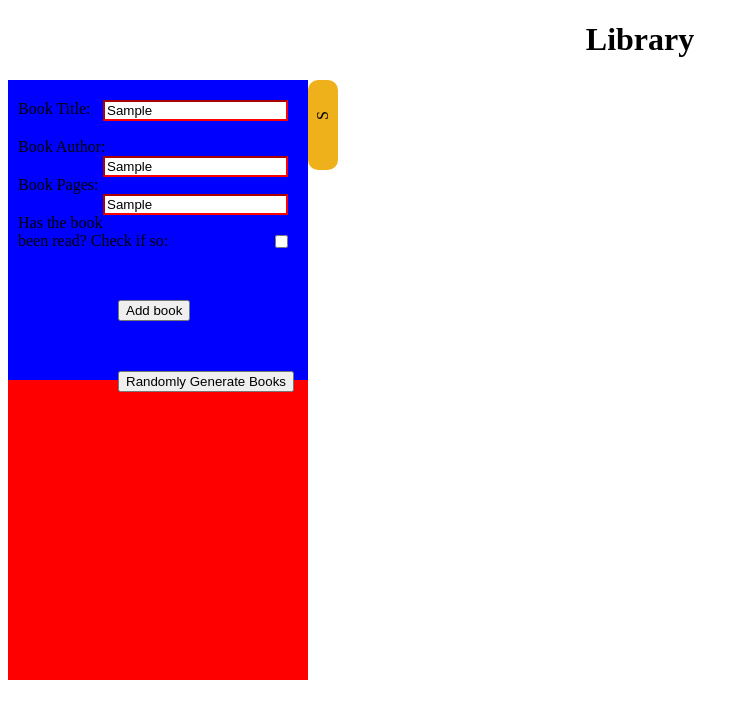
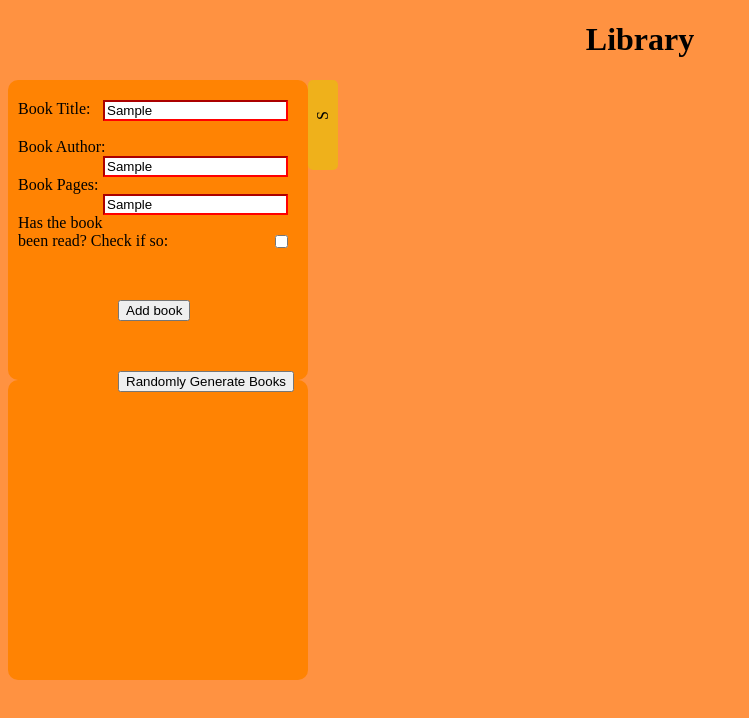
Before and after one commit to ParkerGagliano/OdinProjectLibrary, a plain HTML site: page index.html in a window 1280 px wide. Both pictures are taken after typing "Sample", "Sample", "Sample" into the empty fields and a click on the button "Add book". Shown: the whole page, without its empty margins (0-749 px from the left). Drawn offline with Linux system fonts and the light colour scheme.

Commit message:
new color, mainly fixed checkmark bug :)

```diff
--- a/main.js
+++ b/main.js
@@ -6,8 +6,6 @@ const bookRead = document.getElementById('book-read')
 let testInput = document.getElementById('test-input')
 const modalContainer = document.getElementById('modal-container')
 const generateBooks = document.getElementById('generate-books')
-const modalClose = document.createElement('input')
-modalClose.type = ('checkbox')
 let readMark = document.createElement('p')
 readMark.innerText = '✓'
 let bookShelf = []
@@ -67,6 +65,8 @@ function renderBooks() {
 
 function createModal(bookinfo, book) {
     modalContainer.innerHTML = ''
+    const modalClose = document.createElement('input')
+    modalClose.type = ('checkbox')
     for(let i of bookinfo) {
         let tempTest = document.createElement('p')
         tempTest.innerHTML = i[0] + i[1]
@@ -76,10 +76,12 @@ function createModal(bookinfo, book) {
     modalContainer.appendChild(modalClose)
     modalClose.addEventListener('change', function() {
         if (this.checked) {
-            bookShelf[book.bookcount].read=true
+            book.read = true
+            //bookShelf[book.bookcount].read=true
             renderBooks()
         } else {
-            bookShelf[book.bookcount].read=false
+            book.read = false
+            //bookShelf[book.bookcount].read=true   Alternative option found while trying to fix other bug
             renderBooks()
         }
     })
@@ -125,8 +127,4 @@ function autoFillBooks(books, counter) {
             autoFillBooks(books,counter);
         }, 10);
     }
-
-
-
-
 }
--- a/styles.css
+++ b/styles.css
@@ -1,35 +1,34 @@
+ html {
+     background-color: #FF9241;
+ }
+
  .lib {
     text-align: center;
  }
-
 
  .inputcontainer {
     display: flex;
     height: 300px;
   }
-
   .input-box {
-    background-color: blue;
+    background-color: #FF8303;
     width: 300px;
     display: block;
+    border-radius: 10px;
  }
-
   .input-line {
     margin-left: 10px;
     margin-top: 20px;
  }
-
   .input {
     float: right;
     margin-right: 20px;
     border-color: red;
  }
-
   .submit-book-button {
     margin-top: 50px;
     margin-left: 110px;
  }
-
   .test-input {
     flex-grow: 1;
     display: grid;
@@ -37,27 +36,24 @@
     grid-template-rows: repeat(3, 90px);
     row-gap: 15px;
   }
-
    .book-preview {
     transform: rotate(-90deg);
   }
 
-
   .book-preview-container {
-      border-radius: 10px;
+      border-radius: 5px;
       flex-direction: column;
   }
 
-
  .modal-container {
+    border-radius: 10px;
     display: flex;
-    background-color: red;
+    background-color: #FF8303;
     flex-direction: column;
     opacity: 1;
     width: 300px;
     height: 300px;
   }
-
 
  .modal-container.show {
     opacity: 1;
@@ -65,23 +61,16 @@
     z-index: 1000;
     position: fixed;
  }
-
   .modal {
     vertical-align: top;
     display: inline-block;
  }
-
   .close-modal {
     margin-left: 40px;
  }
 
-
-
   .book-info-modal {
     flex: 1;
-
-    background-color: blueviolet;
     display: flex;
     justify-content: left;
-
   }
```
Lines whose indentation alone changed are shown as unchanged.
